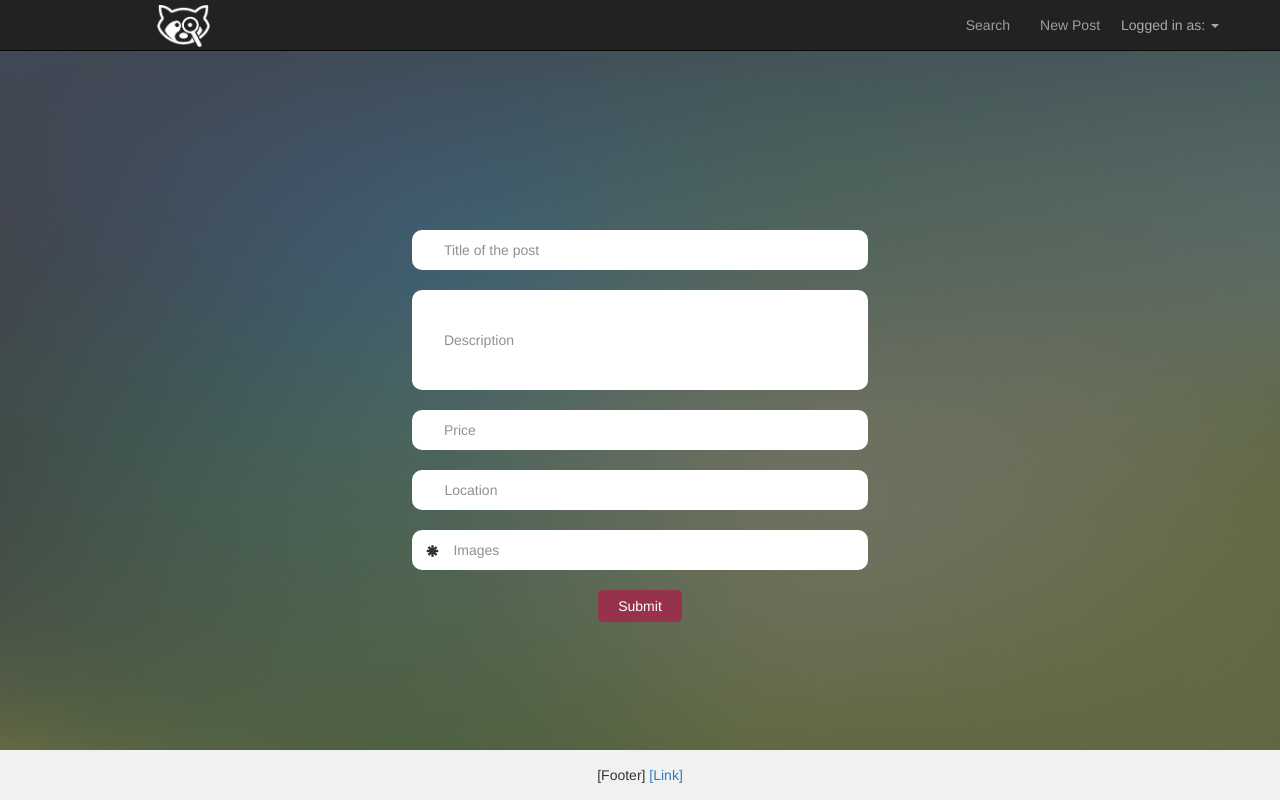
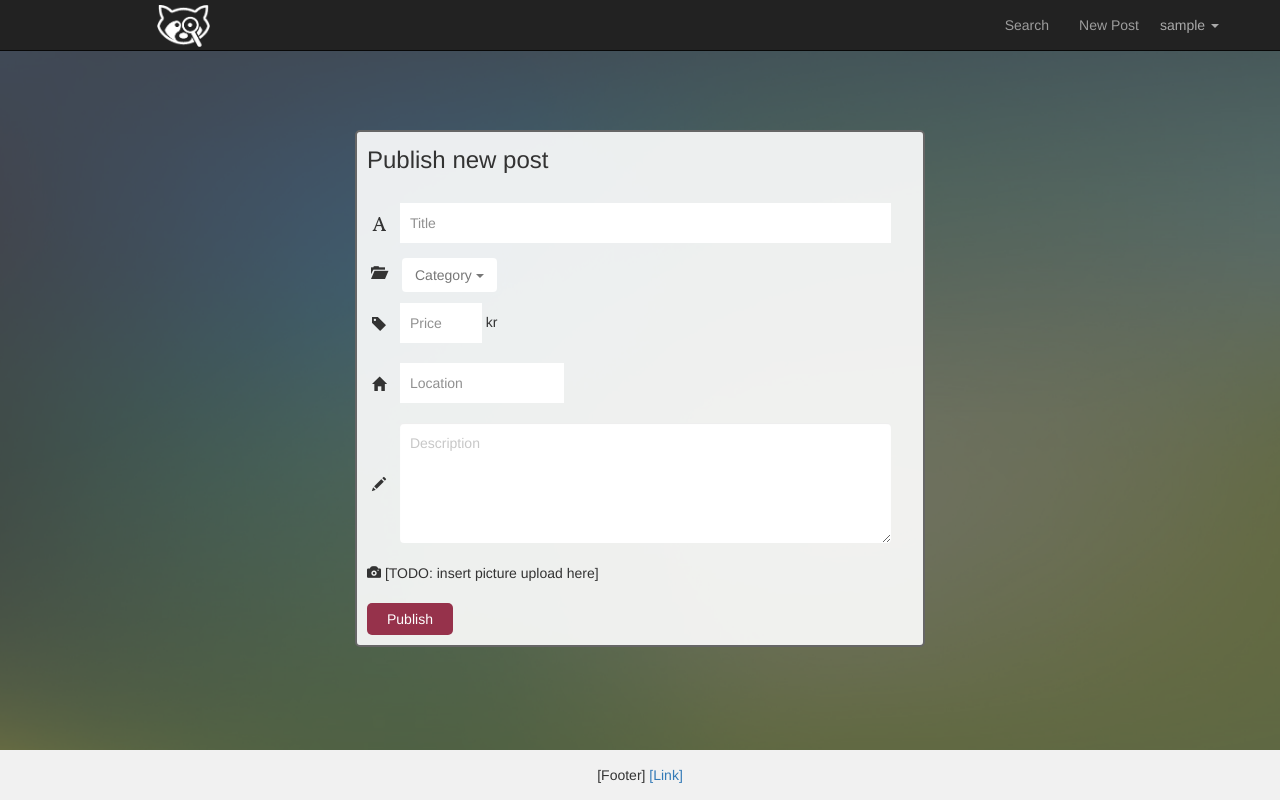
Before and after one commit to kebrlej/dva231-marketplace, a PHP site: page /index.php?page=newpost in a window 1280 px wide. Run offline with PHP 8.4, Linux system fonts and the light colour scheme; the visitor is signed in with stand-in values (Sample User, id 1); a stand-in replaces the project's code that opens the database connection; some web fonts are replaced.

Commit message:
updated product upload page

```diff
--- a/public/css/mainstyle.css
+++ b/public/css/mainstyle.css
@@ -357,3 +357,108 @@ transition: .1s ease;
 	margin-left:auto;
 	margin-right:auto;
 }
+
+#publishForm {
+  display: block;
+	width:50%;
+	overflow: hidden;
+	border-style:solid;
+	border-color:#666666;
+	border-width:2px;
+	border-radius:5px;
+	padding:10px;
+	padding-top:20px;
+	background-color:rgba(255,255,255,0.9);
+	transition: .4s ease;
+	margin-left:auto;
+	margin-right:auto;
+}
+
+#publishForm h1{
+  font-size:24px;
+  margin-top: -5px;
+}
+
+/*Title input in New Post*/
+#publishtitle, label[for="publishtitle"] {
+  display:inline;
+  vertical-align: middle;
+}
+
+#publishtitle {
+  width: 90%;
+  padding: 10px;
+  border: none;
+  margin-left:10px;
+}
+
+label[for="publishtitle"] {
+  width: 40px;
+  line-height: 40px;
+  margin-left:5px;
+}
+
+/*Price input in New Post*/
+#publishprice, label[for="publishprice"] {
+  display:inline;
+  vertical-align: middle;
+}
+
+#publishprice {
+  width: 15%;
+  padding: 10px;
+  border: none;
+  margin-left:10px;
+}
+
+label[for="publishprice"] {
+  width: 40px;
+  line-height: 40px;
+  margin-left:5px;
+}
+
+/*Location input in New Post*/
+#publishlocation, label[for="publishlocation"] {
+  display:inline;
+  vertical-align: middle;
+}
+
+#publishlocation {
+  width: 30%;
+  padding: 10px;
+  border: none;
+  margin-left:10px;
+}
+
+label[for="publishlocation"] {
+  width: 40px;
+  line-height: 40px;
+  margin-left:5px;
+}
+
+/*Description input in New Post*/
+#publishdescription, label[for="publishdescription"] {
+  display:inline;
+  vertical-align: middle;
+}
+
+#publishdescription {
+  width: 90%;
+  max-width: 90%;
+  padding: 10px;
+  border: none;
+  margin-left:10px;
+}
+
+label[for="publishdescription"] {
+
+  line-height: 40px;
+  margin-left:5px;
+}
+
+#categorydropdrown{
+  margin-left:35px;
+  margin-top: -40px;
+  background-color: #fff;
+  color:#777;
+}
--- a/public/index.php
+++ b/public/index.php
@@ -87,7 +87,7 @@ if (isset($_GET['page'])) {
                 <?php
                 if (SessionManagement::isLoggedIn()) {
                     echo '<li><div class="dropdown">
-                <button id="userbutton" class="header-dropdown" data-toggle="dropdown" value="text"> Logged in as:
+                <button id="userbutton" class="header-dropdown" data-toggle="dropdown" value="text">'.$_SESSION['username'].'
                 <span class="caret"></span></button>
                 <ul class="dropdown-menu">
                     <li><a href="#">My favorites</a></li>
--- a/public/tmpl/newpost.tpl
+++ b/public/tmpl/newpost.tpl
@@ -1,36 +1,48 @@
 <div class="background"></div>
 
-<div class="background"></div>
-<div id="register-box">
-    <form >
-        <div id="register-group">
-            <label for="firstname" "></label>
-            <input type="text" name="firstname" placeholder="Title of the post" id="register">
+<?php
+if (SessionManagement::isLoggedIn()) {
+    echo '
+        <div id="publishForm">
+        <h1>Publish new post</h1><br>
+        <label for="publishtitle" class="glyphicon glyphicon-font"></label>
+        <input type="text" name="publishtitle" placeholder="Title" id="publishtitle">
+
+        <br><br>
+        <label for="categorydropdrown" class="glyphicon glyphicon-folder-open" style="margin-left:4px"></label>
+        <div class="dropdown"><button id="categorydropdrown" class="btn btn-secondary dropdown-toggle" data-toggle="dropdown" value="text"> Category
+                <span class="caret"></span></button>
+                <ul class="dropdown-menu" style="margin-top: -10px;">
+                    <li><a href="#">Placeholder 1</a></li>
+                    <li><a href="#">Placeholder 2</a></li>
+                    <li><a onclick="">Placeholder 3</a>
+                 </ul>
         </div>
-        <br>
-        <div id="register-group">
-            <label for="lastname" ></label>
-            <input type="text" name="lastname" style="height: 100px;"placeholder="Description" id="register">
-        </div>
-        <br>
-        <div id="register-group">
-            <label for="email" ></label>
-            <input type="text" name="email" placeholder="Price" id="register">
-        </div>
-        <br>
 
 
-        <div id="register-group">
-            <label for="register" ></label>
-            <input type="text" name="username" placeholder="Location" id="register">
+        <label for="publishprice" class="glyphicon glyphicon-tag"></label>
+        <input type="text" name="publishprice" placeholder="Price" id="publishprice"> kr
+
+        <br><br>
+        <label for="publishlocation" class="glyphicon glyphicon-home"></label>
+        <input type="text" name="publishlocation" placeholder="Location" id="publishlocation">
+
+        <br><br>
+        <label for="publishdescription" class="glyphicon glyphicon-pencil"></label>
+        <textarea class="form-control" rows="5" id="publishdescription" placeholder="Description"></textarea>
+
+        <br><br>
+        <label for="publishimages" class="glyphicon glyphicon-camera"></label>
+        [TODO: insert picture upload here]
+
+        <br><br>
+        <button id="btn-login" name="publish";">Publish</button>
         </div>
-        <br>
-        <div id="register-group">
-            <label for="register" class="glyphicon glyphicon-asterisk"></label>
-            <input type="password" name="password" placeholder="Images" id="register">
-        </div>
-
-        <br/>
-        <button id="btn-register" name="register">Submit</button>
-    </form>
-</div>
+    ';
+} else {
+    echo '<div id="login-box" style="color:#eee;">Please log in in order to publish a new post.<br><br>
+    <a href="index.php?page=login"><button id="btn-login" name="login";">Log in</button></a>
+    <a href="index.php?page=register"><button id="btn-all" name="register";">Register</button></a>
+    </div>';
+    }
+?>
```
